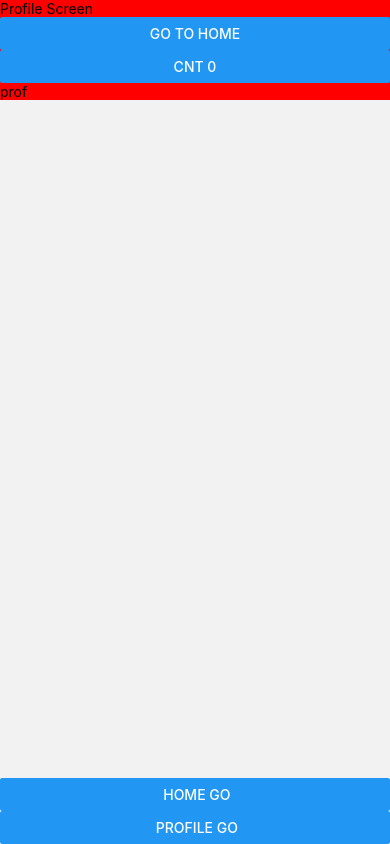
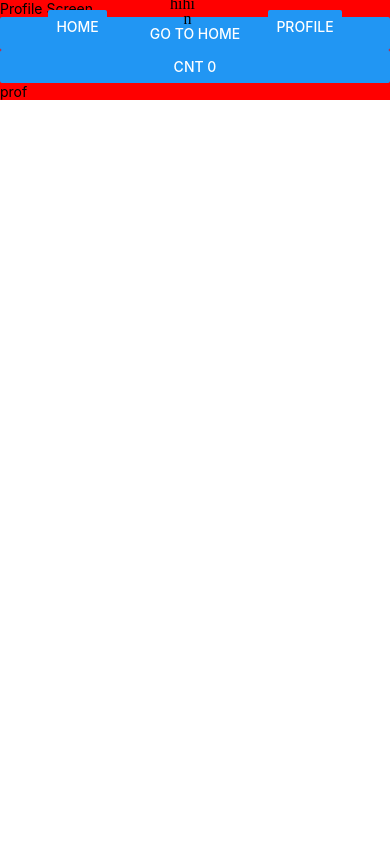
Before and after one commit to chanwoomk1/react_native_learning_first, a React Native app in the folder react_native_learning_first/: screen /Profile in a window 390 px wide. Built offline with nearby package versions, Linux system fonts and the light colour scheme.

Commit message:
[fix] navigation bar style

```diff
--- a/react_native_learning_first/App.js
+++ b/react_native_learning_first/App.js
@@ -19,25 +19,25 @@ const Stack = createNativeStackNavigator();
 
 const App = () => {
   return (
-    <NavigationContainer style={styles.fullScreenStyle}>
+    <NavigationContainer >
+      <View >
         <Stack.Navigator
           initialRouteName="Home"
             screenOptions={{
               //gestureEnabled: true, // 제스처로 화면 전환을 활성화
               //gestureDirection: 'horizontal', // 제스처 방향을 수평으로 설정
-            //cardStyleInterpolator: CardStyleInterpolators.forHorizontalIOS, // 수평 슬라이드 애니메이션 설정
+              //cardStyleInterpolator: CardStyleInterpolatoras.forHorizontalIOS, // 수평 슬라이드 애니메이션 설정
               // mobile 환경에서만 작동
 
               headerShown: false,
             }}
         >
-        <Stack.Screen
-          style={styles.fullScreenStyle}
-          name="Home" component={HomeScreen} />
+            <Stack.Screen name="Home" component={HomeScreen} />
             <Stack.Screen name="Profile" component={ProfileScreen} />
         </Stack.Navigator>
-      <BottomNavigationBar style={styles.navigationBar}
+        <BottomNavigationBar
            navigate_list={["Home","Profile"]}/>
+      </View>
     </NavigationContainer>
     );
 };
--- a/react_native_learning_first/src/components/navigation_bar/bottom_navigation_bar.js
+++ b/react_native_learning_first/src/components/navigation_bar/bottom_navigation_bar.js
@@ -1,23 +1,33 @@
-import React from "react";
-import { View, Text, Button} from 'react-native';
-import {
-  useNavigation,
-} from '@react-navigation/native';
+import React, { useState } from "react";
+import { View, Button } from 'react-native';
+import { useNavigation } from '@react-navigation/native';
+import { styles } from "../../styles/stylesheet";
+import MainIcon from "./mainIcon";
 
-const BottomNavigationBar=({navigate_list})=>{
-    const navigation=useNavigation()
-    return(
-    <>
-        <View>
-            {navigate_list.map((item)=>
-                <Button key={item} title={` ${item} go`}
-                    onPress={()=>{
-                        navigation.replace(item)
+const BottomNavigationBar = ({ navigate_list }) => {
+    const navigation = useNavigation();
+    const navigate_icon_list=navigate_list
+    navigate_icon_list.splice(~~(navigate_icon_list.length/2),0,0)
+
+    return (
+        <View style={styles.navigationBarWrapper}>
+            {navigate_icon_list.map((item) => {
+                    if(item==0){
+                        return <>n</>
                     }
-                }/>
-            )}
+                    return(
+                    <Button key={item} title={item}
+                        onPress={() => navigation.navigate(item)}
+                    />
+                    );
+                }
+                )
+            }
+            <View style={styles.mainIconWrapper}>
+                <MainIcon />
+            </View>
         </View>
-    </>
     );
-}
-export default BottomNavigationBar
+};
+
+export default BottomNavigationBar;
--- /dev/null
+++ b/react_native_learning_first/src/components/navigation_bar/mainIcon.js
@@ -0,0 +1,15 @@
+import React, { useState } from "react";
+import { View, Button } from 'react-native';
+import { useNavigation } from '@react-navigation/native';
+import { styles } from "../../styles/stylesheet";
+
+const MainIcon = ({
+}) => {
+    return (
+            <View >
+                hihi
+            </View>
+    )
+}
+
+export default MainIcon
--- a/react_native_learning_first/src/styles/stylesheet.js
+++ b/react_native_learning_first/src/styles/stylesheet.js
@@ -2,8 +2,7 @@ import { StyleSheet } from "react-native";
 
 export const styles = StyleSheet.create({
   fullScreenStyle: {
-    width:"100%",
-    height:"100%",
+    width: "100%",
     justifyContent: 'center',
     alignItems: 'center',
   },
@@ -14,12 +13,24 @@ export const styles = StyleSheet.create({
     flex: 1,
   },
   container:{
+    width:"100%",
     backgroundColor:"red",
   },
   buttonRed:{
 
     backgroundColor:"red",
 
+  },
+  mainIconWrapper: {
+    position: 'absolute',
+    top: "-10%", // 중앙에서 약간 위로 이동
+    left: '50%', // 중앙 정렬
+    transform: [{ translateX: -25 }], // 아이콘 크기의 절반만큼 왼쪽 이동해서 정확히 중앙 배치
+  },
+  navigationBarWrapper:{
+    flexDirection: 'row',
+    justifyContent: 'space-around',
+    padding: 10 ,
   }
 }
 );
```
Lines whose indentation alone changed are shown as unchanged.
